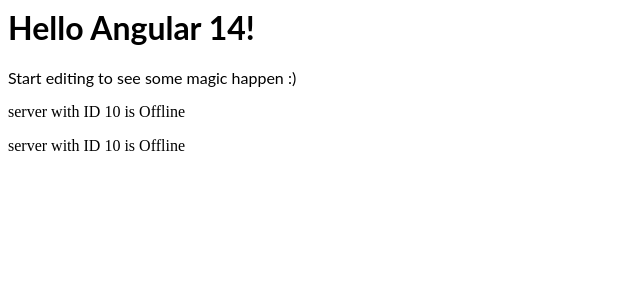
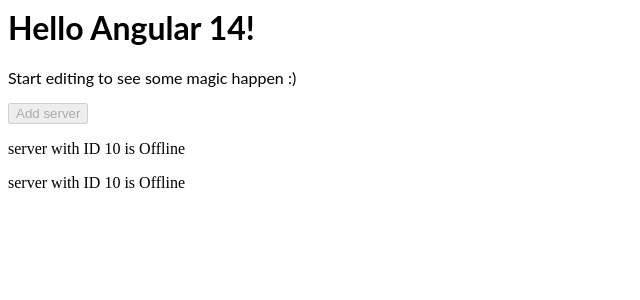
Before and after one commit to jantejones/AngularTest, an Angular app: page / in a window 1280 px wide. Shown: the top 300 px of the page, without its empty margins (0-640 px from the left). Built offline with nearby package versions, Linux system fonts and the light colour scheme.

Commit message:
2 files modified

```diff
--- a/src/app/servers/servers.component.html
+++ b/src/app/servers/servers.component.html
@@ -1,2 +1,3 @@
+<button class="btn btn-primary" disabled>Add server</button>
 <app-server> </app-server>
 <app-server> </app-server>
--- a/src/app/servers/servers.component.ts
+++ b/src/app/servers/servers.component.ts
@@ -11,5 +11,5 @@
 
   ngOnInit() {
   }
-
+  allowNewServer = false;
 }
```
